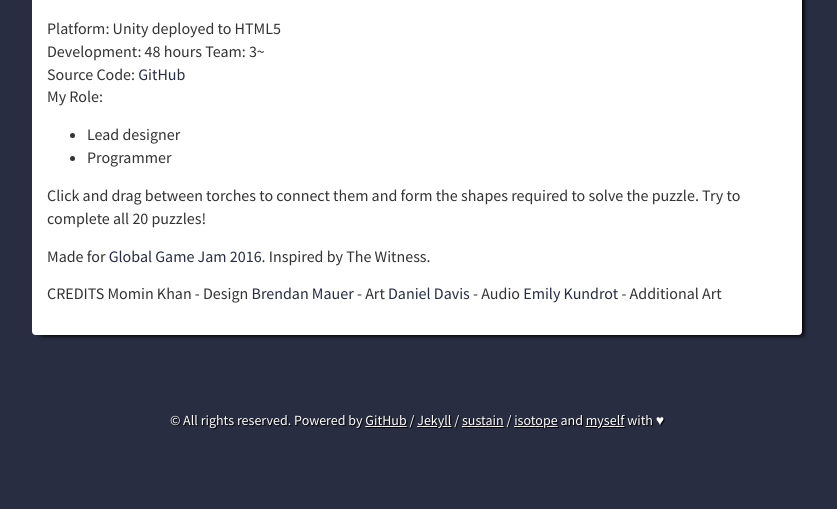
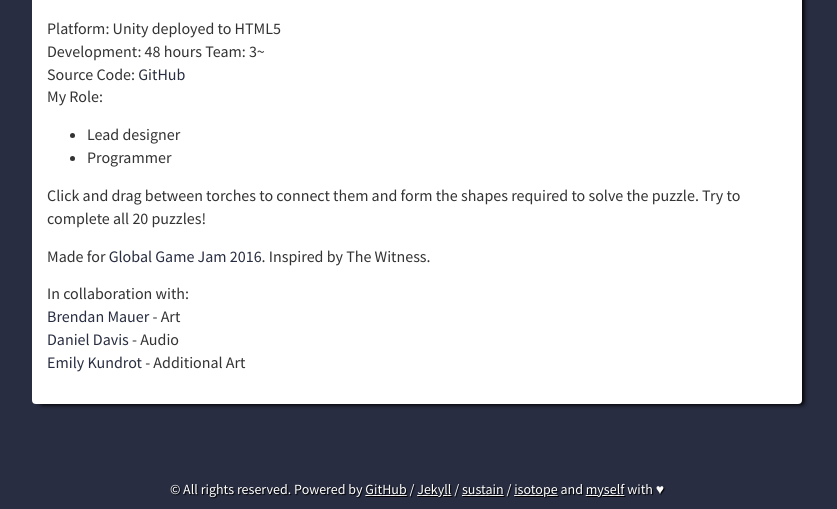
Before and after one commit to foolmoron/foolmoron.github.io, a Jekyll site: the page built from _projects/TheCloister.md, in a window 1280 px wide, cut to the strip 615-1124 px from the top of the page. Shown: the whole strip, without its empty margins (223-1060 px from the left). Built offline with Jekyll 4.4.1, drawn with Linux system fonts in a browser that asks for light colours; nearby versions of some CDN libraries; Markdown is read by kramdown in place of the engine named in the settings; before the commit the page ends 1055 px from its top, so only the background shows below that.

Commit message:
Fixed cloister page

```diff
--- a/_projects/TheCloister.md
+++ b/_projects/TheCloister.md
@@ -25,8 +25,7 @@ Click and drag between torches to connect them and form the shapes required to s
 
 Made for [Global Game Jam 2016](http://globalgamejam.org/2016/games/cloister). Inspired by The Witness.
 
-CREDITS
-Momin Khan - Design
+In collaboration with:
 [Brendan Mauer](http://brendanmauerart.com/) - Art
 [Daniel Davis](https://twitter.com/an0va) - Audio
 [Emily Kundrot](https://twitter.com/magical_grill) - Additional Art
```
